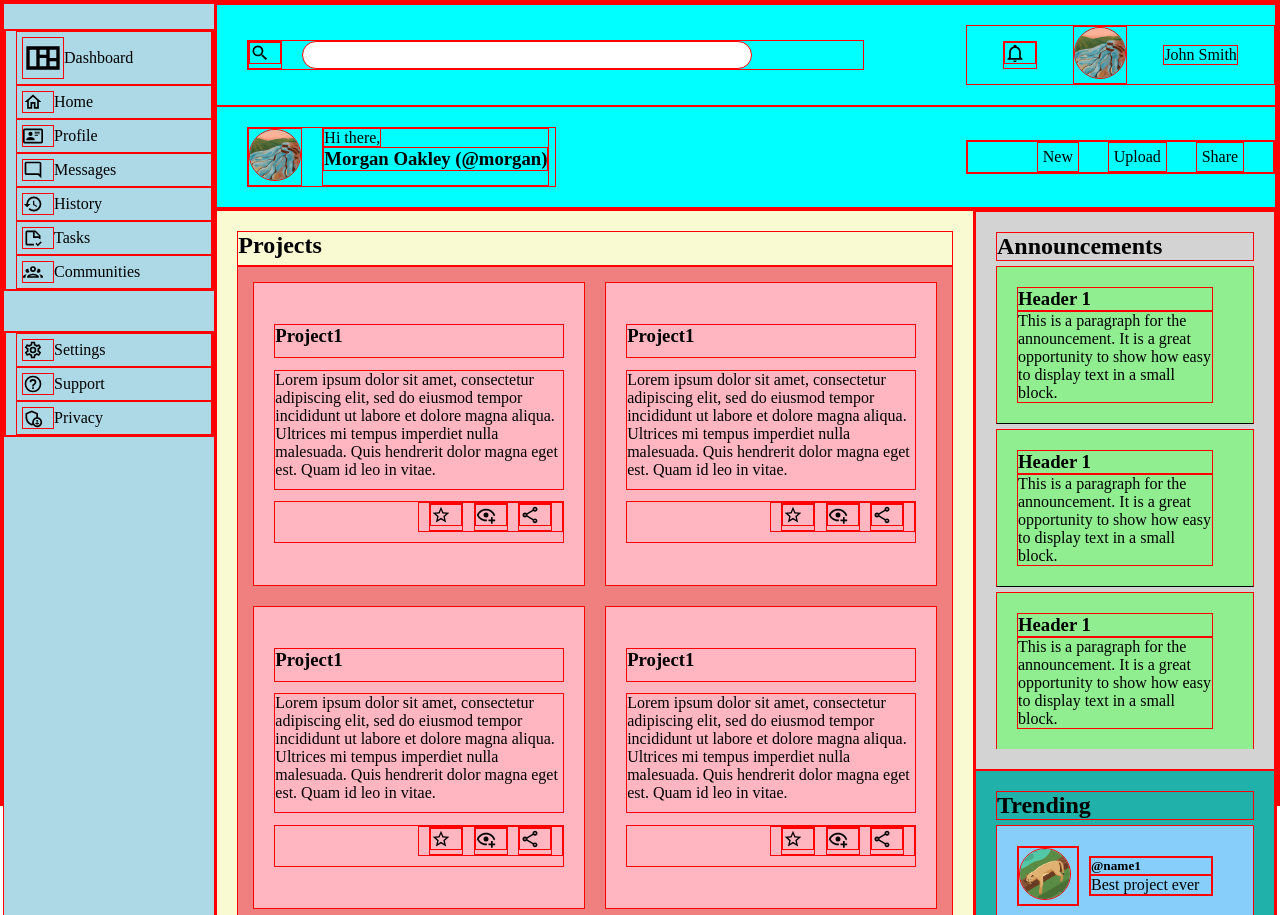
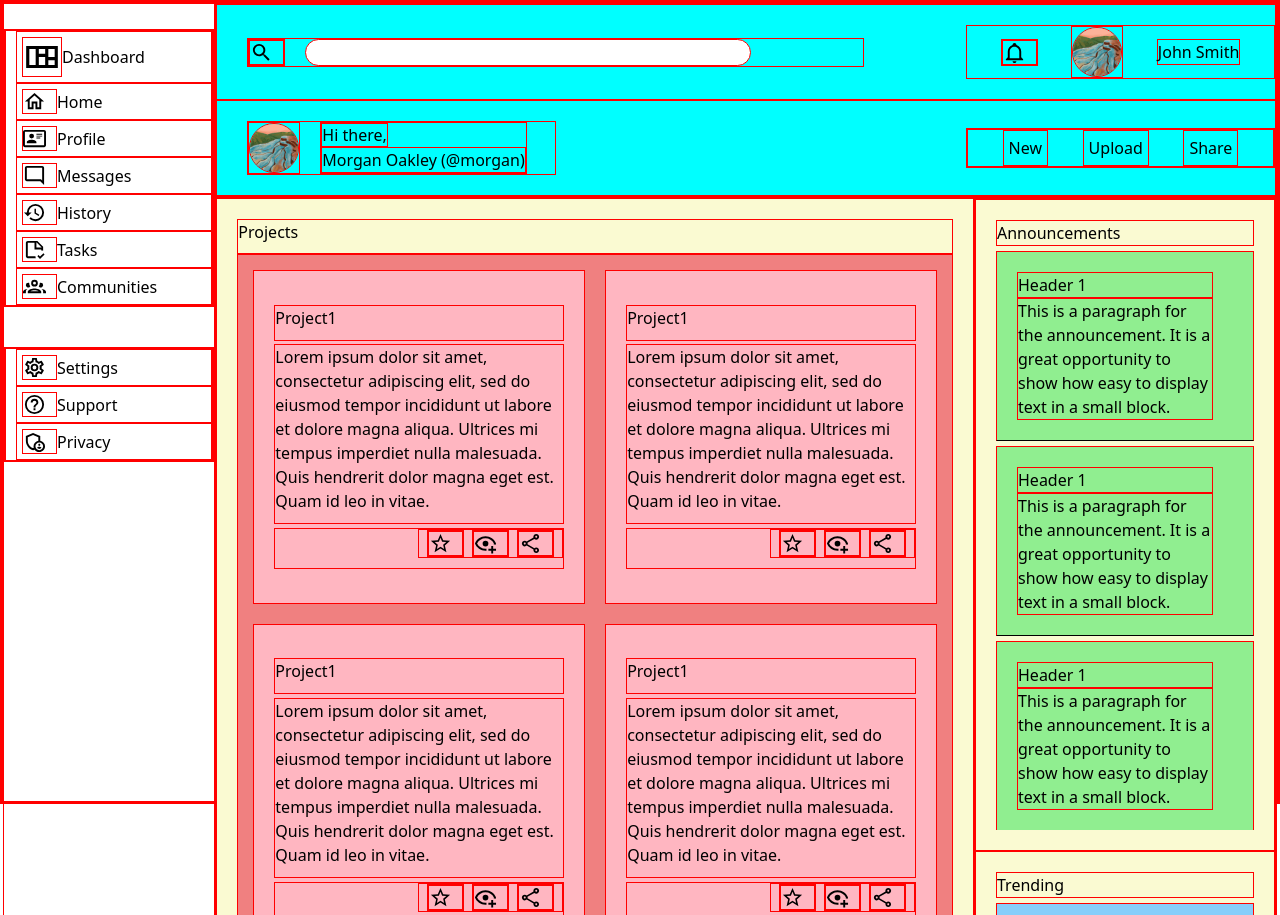
Before and after one commit to SandorMadacsi/dashboard, a website: page dist/index.html in a window 1280 px wide. Shown: the top 915 px of the page. Drawn offline with Linux system fonts and the light colour scheme.

Commit message:
add tailwind / project restructure

```diff
--- a/style.css
+++ b/src/input.css
@@ -1,3 +1,8 @@
+@tailwind base;
+@tailwind components;
+@tailwind utilities;
+
+
 * {
     border: 1px solid red;
     margin: 0;
@@ -112,7 +117,6 @@ header > *{
 /* SIDEBAR */
 
 .sidebar{
-    background-color: lightblue;
     grid-column: 1;
     grid-row: 1/3;
 
@@ -139,7 +143,7 @@ header > *{
 }
 
 .icon{
-    width: 20px;
+    width: 35px;
     padding-right: 10px;
     border: 1px solid red;
 }
@@ -162,7 +166,6 @@ main .projects{
 }
 
 main .misc{
-    background-color: lightseagreen;
     display: grid;
 }
 
@@ -213,7 +216,6 @@ grid-template-columns: 300px;
 }
 
 .announ{
-    background-color: lightgrey;
     display: grid;
     gap:5px;
     padding:20px;
--- /dev/null
+++ b/tailwind.config.js
@@ -0,0 +1,8 @@
+/** @type {import('tailwindcss').Config} */
+module.exports = {
+  content: ["./dist/*.{html,js}"],
+  theme: {
+    extend: {},
+  },
+  plugins: [],
+}
```
Also changed, not shown: package.json (added, +8 -0 lines), assets/profile.png (renamed from profile.png), assets/t1.png (renamed from t1.png), assets/t2.png (renamed from t2.png), assets/t3.png (renamed from t3.png), assets/t4.png (renamed from t4.png), dist/index.html, dist/output.css (added), 2 other files.
